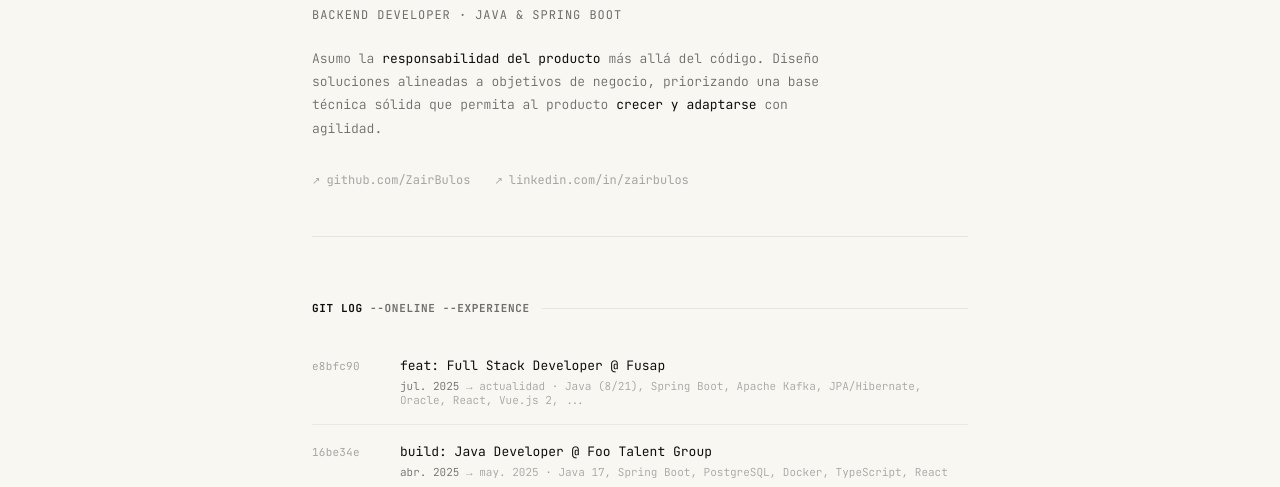
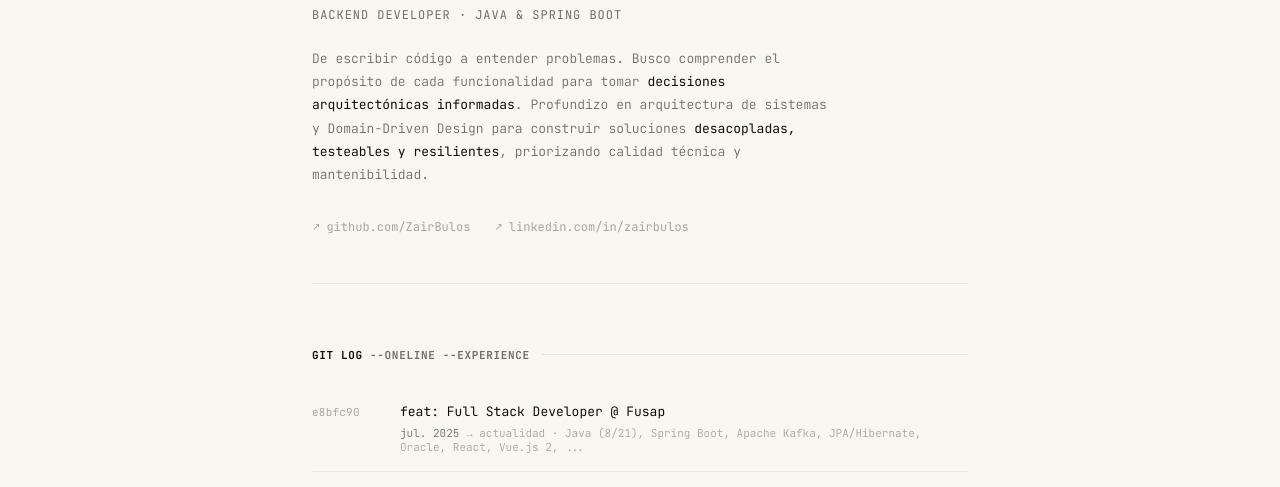
Before and after one commit to ZairBulos/zairbulos.github.io, a plain HTML site: page index.html in a window 1280 px wide. Shown: the part 268-755 px from the top of the page. Drawn offline with Linux system fonts and the light colour scheme.

Commit message:
feat: about

```diff
--- a/index.html
+++ b/index.html
@@ -521,11 +521,15 @@
         <h1 class="hero-name">Zair<br />Bulos</h1>
         <p class="hero-role">Backend Developer · Java &amp; Spring Boot</p>
         <p class="hero-bio">
-          Asumo la
-          <strong class="highlight">responsabilidad del producto</strong> más
-          allá del código. Diseño soluciones alineadas a objetivos de negocio,
-          priorizando una base técnica sólida que permita al producto
-          <strong class="highlight">crecer y adaptarse</strong> con agilidad.
+          De escribir código a entender problemas. Busco comprender el propósito
+          de cada funcionalidad para tomar
+          <strong class="highlight"
+            >decisiones arquitectónicas informadas</strong
+          >. Profundizo en arquitectura de sistemas y Domain-Driven Design para
+          construir soluciones
+          <strong class="highlight"
+            >desacopladas, testeables y resilientes</strong
+          >, priorizando calidad técnica y mantenibilidad.
         </p>
         <nav class="links" aria-label="Perfiles profesionales">
           <a
```
